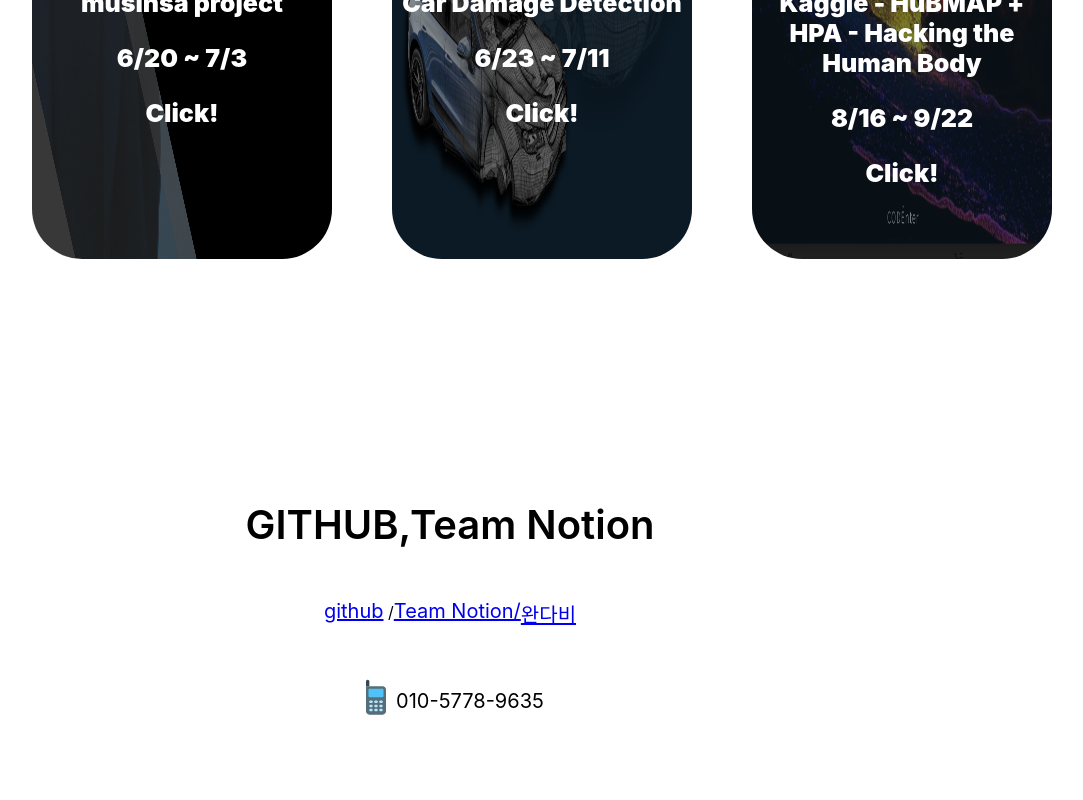
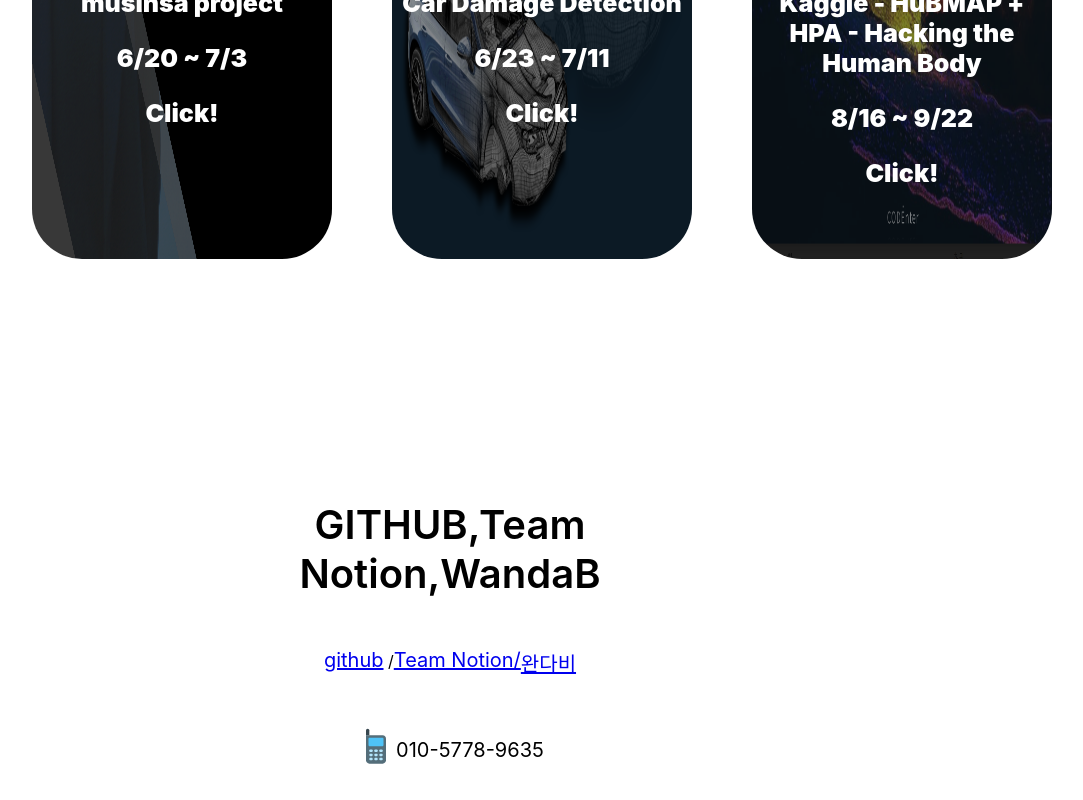
Before and after one commit to leeyounagh/juchanportfolio, a React (Create React App) app: page / in a window 1280 px wide. Shown: the part 1162-1962 px from the top of the page, without its empty margins (190-1273 px from the left). Built offline with nearby package versions, Linux system fonts and the light colour scheme.

Commit message:
완다비 추가2

```diff
--- a/src/Home/Home.js
+++ b/src/Home/Home.js
@@ -13,7 +13,7 @@
             <div style={{width:"100%",height:"300px",display:"flex",}}>
                <div style={{width:"40%",height:"100%",position:"relative",left:"30%",
             paddingTop:"50px"}}>
-                      <div style={{fontSize:"40px",fontWeight:"600",}}>GITHUB,Team Notion</div>
+                      <div style={{fontSize:"40px",fontWeight:"600",}}>GITHUB,Team Notion,WandaB</div>
                       <div style={{display:"flex",justifyContent:'center',padding:"50px"}}>
                         <div>
                         <a style={{fontSize:"20px"}} href='https://github.com/jcjang1'>github</a> /
```
